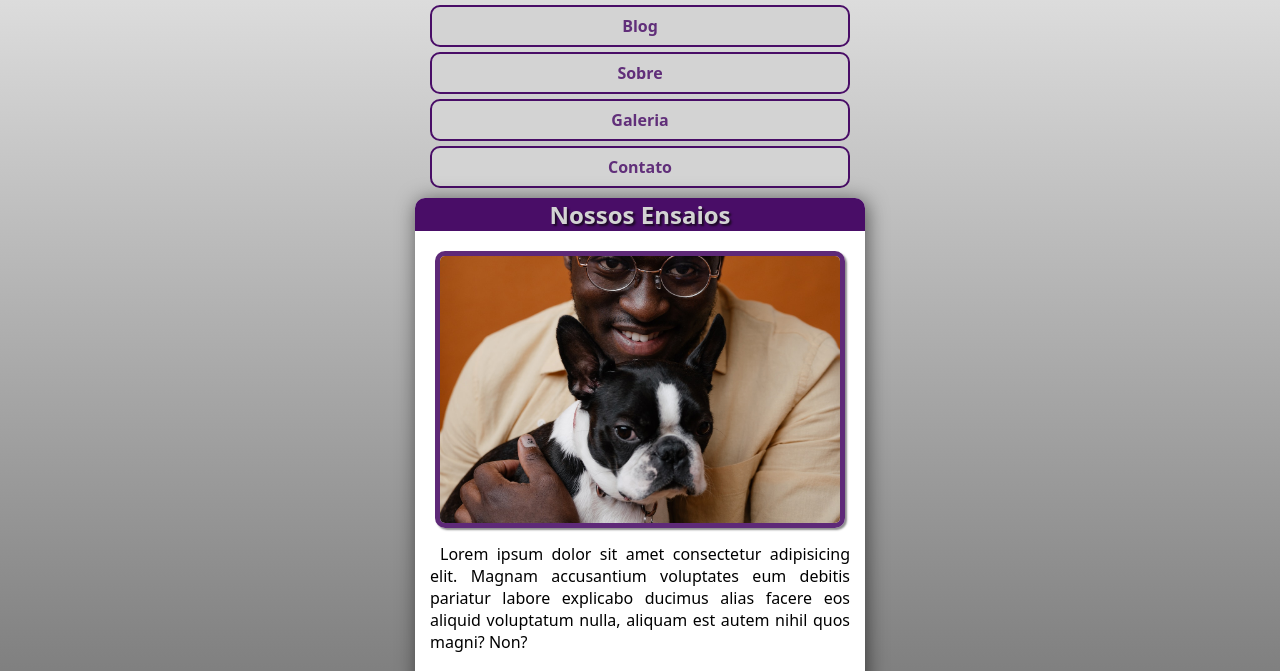
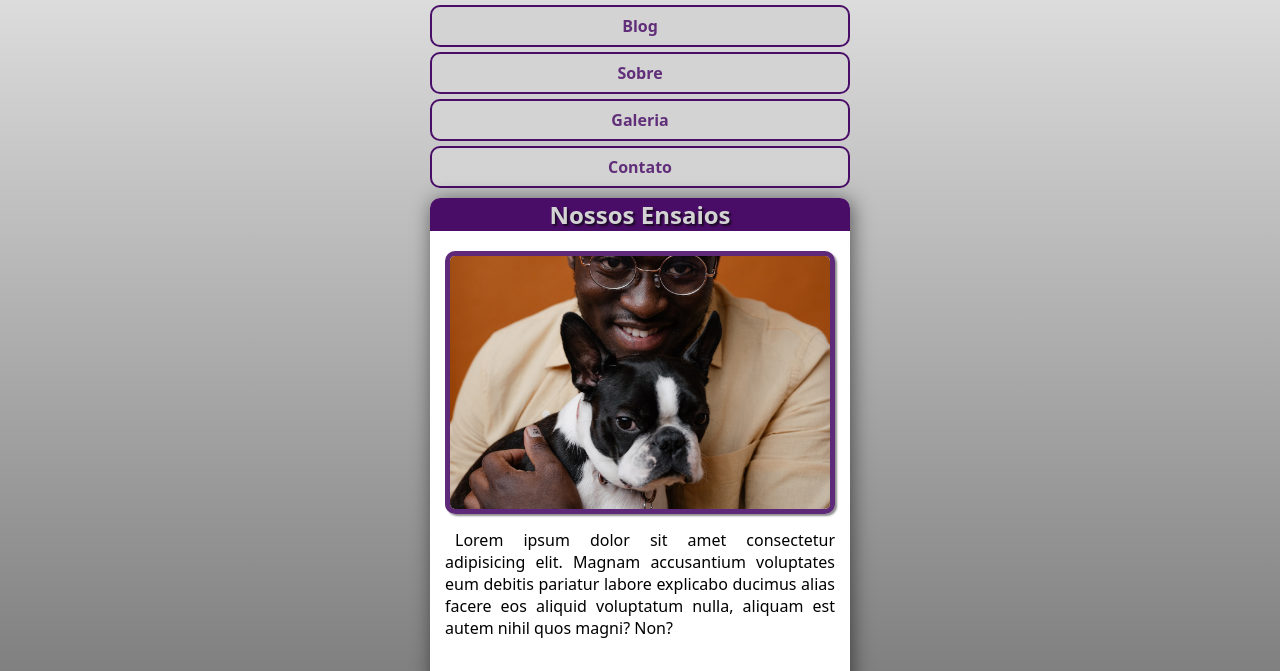
Before and after one commit to leandrocostta/projeto-hey, a plain HTML site: page index.html in a window 1280 px wide. Shown: the part 255-926 px from the top of the page. Drawn offline with Linux system fonts and the light colour scheme.

Commit message:
atualizei

```diff
--- a/estilos/firstmobile.css
+++ b/estilos/firstmobile.css
@@ -4,7 +4,9 @@
     margin: 0px;
     padding: 0px;
 }
-
+html, body {
+    width: 100vw;
+}
 body {
     background: linear-gradient(to bottom,white, grey, #490D67);
 }
@@ -19,7 +21,7 @@ h1 {
     margin: auto;
     text-align: center;
     font-family: system-ui, -apple-system, BlinkMacSystemFont, 'Segoe UI', Roboto, Oxygen, Ubuntu, Cantarell, 'Open Sans', 'Helvetica Neue', sans-serif;
-    width: 450px;
+    width: 420px;
     text-shadow: 2px 2px 2px #070707ae;
     color: lightgray;
     background-color: #490D67;
@@ -75,7 +77,7 @@ main {
     background-color: white;
     display: block;
     position: relative;
-    width: 450px;
+    width: 420px;
     margin: auto;
     margin-top: 10px;
     border-radius: 10px;
@@ -85,7 +87,7 @@ main {
 article > img {
     display: block;
     margin: auto;
-    width: 400px;
+    width: 380px;
     border: 5px solid #490d67e1;
     border-radius: 10px;
     margin-top: 20px;
```
